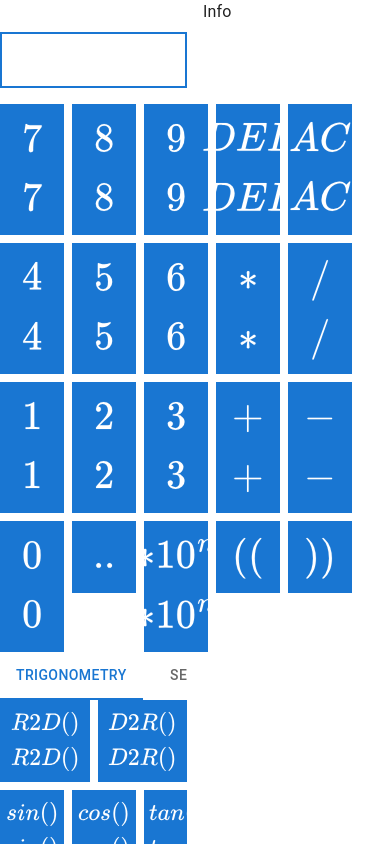
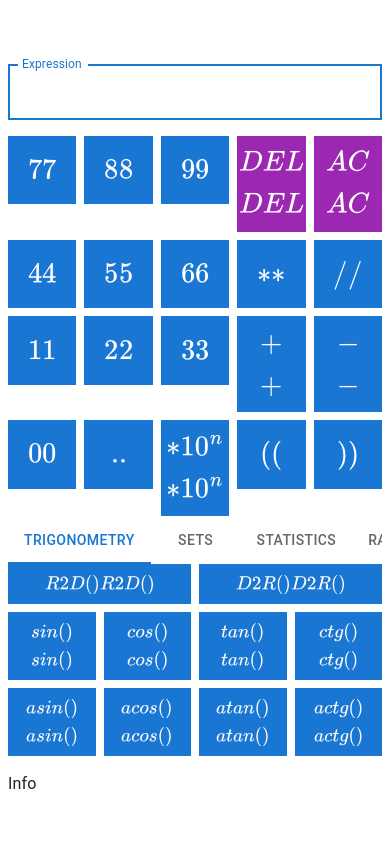
Before and after one commit to NickSettler/IVS-project-2, a React (Vite) app: page / in a window 390 px wide. Built offline with nearby package versions, Linux system fonts and the light colour scheme.

Commit message:
feat(components): add responsiveness to UI

```diff
--- a/src/App.tsx
+++ b/src/App.tsx
@@ -3,6 +3,16 @@ import { Box, CssBaseline, styled } from '@mui/material';
 import { Toaster } from 'react-hot-toast';
 import { Calculator } from './components/calculator/Calculator.tsx';
 import { Info } from './components/info/Info.tsx';
+
+const MainWrapper = styled(Box)(({ theme }) => ({
+  display: 'flex',
+  height: '100%',
+
+  [theme.breakpoints.down('md')]: {
+    height: 'auto',
+    padding: theme.spacing(1),
+  },
+}));
 
 const MainContainer = styled(Box)(({ theme }) => ({
   width: '100%',
@@ -10,22 +20,32 @@ const MainContainer = styled(Box)(({ theme }) => ({
   display: 'flex',
   gap: theme.spacing(2),
 
+  [theme.breakpoints.down('md')]: {
+    flexDirection: 'column',
+  },
+
   '& > *': {
-    flexGrow: 1,
-    width: `calc(50% - ${theme.spacing(2)} * 0.5)`,
+    '&:last-child': {
+      flexGrow: 1,
+    },
+
+    [theme.breakpoints.down('md')]: {
+      flexGrow: 0,
+      width: '100%',
+    },
   },
 }));
 
 const App = (): JSX.Element => {
   return (
-    <Box sx={{ display: 'flex', height: '100%' }}>
+    <MainWrapper>
       <CssBaseline />
       <MainContainer>
         <Calculator />
         <Info />
       </MainContainer>
       <Toaster position='bottom-right' reverseOrder={false} />
-    </Box>
+    </MainWrapper>
   );
 };
 
--- a/src/components/calculator/Calculator.tsx
+++ b/src/components/calculator/Calculator.tsx
@@ -7,7 +7,15 @@ import React, {
   useRef,
   useState,
 } from 'react';
-import { Box, Stack, styled, Tab, Tabs, TextField } from '@mui/material';
+import {
+  Box,
+  ButtonProps,
+  Stack,
+  styled,
+  Tab,
+  Tabs,
+  TextField,
+} from '@mui/material';
 import { Executor, Lexer, Scanner } from '../../lib/calc';
 import { cloneDeep, isEmpty } from 'lodash';
 import { MathSVG } from '../math/Math.tsx';
@@ -21,6 +29,7 @@ import {
   CalculatorTrigonometricButtons,
   E_CALCULATOR_BUTTON_MODE,
   E_CALCULATOR_BUTTONS,
+  TCalculatorButton,
 } from './types.ts';
 
 const LatexExpressionBox = styled(Box)(({ theme }) => ({
@@ -41,11 +50,6 @@ const ButtonsContainer = styled(Box)(({ theme }) => ({
   display: 'grid',
   gap: theme.spacing(1),
   gridTemplateColumns: 'repeat(5, 1fr)',
-
-  '& > button': {
-    width: '100%',
-    aspectRatio: '1/1',
-  },
 }));
 
 const OperationsTabs = styled(Tabs)({
@@ -58,7 +62,7 @@ const OperationsContainer = styled(Box)(({ theme }) => ({
   display: 'flex',
   flexDirection: 'column',
   gap: theme.spacing(1),
-  overflowY: 'auto',
+  overflow: 'hidden',
   flexGrow: 1,
 
   '& > *': {
@@ -89,14 +93,7 @@ const CustomTabPanel = (props: TTabPanelProps) => {
   const { children, value, index, ...other } = props;
 
   return (
-    <div
-      role='tabpanel'
-      hidden={value !== index}
-      id={`simple-tabpanel-${index}`}
-      aria-labelledby={`simple-tab-${index}`}
-      style={{ height: '100%' }}
-      {...other}
-    >
+    <div role='tabpanel' hidden={value !== index} {...other}>
       {value === index && <OperationsContainer>{children}</OperationsContainer>}
     </div>
   );
@@ -212,14 +209,30 @@ export const Calculator = (): JSX.Element => {
     setCurrentOperationsTab(newValue as E_CALCULATOR_OPERATIONS_TABS);
   };
 
+  const BasicCalculatorButton =
+    (size?: Exclude<ButtonProps['size'], 'large'>, isSquare = false) =>
+    // eslint-disable-next-line react/display-name
+    ({ value, mode, color }: TCalculatorButton) => (
+      <CalculatorButton
+        key={value}
+        value={value}
+        isSquare={isSquare}
+        {...(mode && { mode })}
+        {...(color && { color })}
+        {...(size && { size })}
+        onClick={handleCalcButtonClick}
+      />
+    );
+
   return (
-    <Stack style={{ height: '100%' }}>
+    <Stack>
       <LatexExpressionBox>
         <MathSVG tex={latexExpression} />
       </LatexExpressionBox>
       <ExpressionField
         ref={inputRef}
         value={expression}
+        label='Expression'
         onInput={handleExpressionChange}
         onKeyUp={handleExpressionFieldCaretChange}
         onClick={handleExpressionFieldCaretChange}
@@ -228,17 +241,15 @@ export const Calculator = (): JSX.Element => {
         autoFocus
       />
       <ButtonsContainer>
-        {CalculatorBasicButtons.map((button) => (
-          <CalculatorButton
-            key={button.value}
-            value={button.value}
-            {...(button.mode && { mode: button.mode })}
-            onClick={handleCalcButtonClick}
-          />
-        ))}
+        {CalculatorBasicButtons.map(BasicCalculatorButton('medium', true))}
       </ButtonsContainer>
       <Box>
-        <OperationsTabs value={currentOperationsTab} onChange={handleTabChange}>
+        <OperationsTabs
+          value={currentOperationsTab}
+          variant={'scrollable'}
+          scrollButtons={false}
+          onChange={handleTabChange}
+        >
           <Tab
             label='Trigonometry'
             value={E_CALCULATOR_OPERATIONS_TABS.TRIGONOMETRY}
@@ -255,17 +266,7 @@ export const Calculator = (): JSX.Element => {
           index={E_CALCULATOR_OPERATIONS_TABS.TRIGONOMETRY}
         >
           {CalculatorTrigonometricButtons.map((row, index) => (
-            <Box key={index}>
-              {row.map((button) => (
-                <CalculatorButton
-                  key={button.value}
-                  value={button.value}
-                  size={'small'}
-                  {...(button.mode && { mode: button.mode })}
-                  onClick={handleCalcButtonClick}
-                />
-              ))}
-            </Box>
+            <Box key={index}>{row.map(BasicCalculatorButton('small'))}</Box>
           ))}
         </CustomTabPanel>
         <CustomTabPanel
@@ -273,17 +274,7 @@ export const Calculator = (): JSX.Element => {
           index={E_CALCULATOR_OPERATIONS_TABS.SETS}
         >
           {CalculatorSetButtons.map((row, index) => (
-            <Box key={index}>
-              {row.map((button) => (
-                <CalculatorButton
-                  key={button.value}
-                  value={button.value}
-                  size={'small'}
-                  {...(button.mode && { mode: button.mode })}
-                  onClick={handleCalcButtonClick}
-                />
-              ))}
-            </Box>
+            <Box key={index}>{row.map(BasicCalculatorButton('small'))}</Box>
           ))}
         </CustomTabPanel>
         <CustomTabPanel
@@ -291,17 +282,7 @@ export const Calculator = (): JSX.Element => {
           index={E_CALCULATOR_OPERATIONS_TABS.STATISTICS}
         >
           {CalculatorStatisticalButtons.map((row, index) => (
-            <Box key={index}>
-              {row.map((button) => (
-                <CalculatorButton
-                  key={button.value}
-                  value={button.value}
-                  size={'small'}
-                  {...(button.mode && { mode: button.mode })}
-                  onClick={handleCalcButtonClick}
-                />
-              ))}
-            </Box>
+            <Box key={index}>{row.map(BasicCalculatorButton('small'))}</Box>
           ))}
         </CustomTabPanel>
         <CustomTabPanel
@@ -309,17 +290,7 @@ export const Calculator = (): JSX.Element => {
           index={E_CALCULATOR_OPERATIONS_TABS.RANDOM}
         >
           {CalculatorRandomButtons.map((row, index) => (
-            <Box key={index}>
-              {row.map((button) => (
-                <CalculatorButton
-                  key={button.value}
-                  value={button.value}
-                  size={'small'}
-                  {...(button.mode && { mode: button.mode })}
-                  onClick={handleCalcButtonClick}
-                />
-              ))}
-            </Box>
+            <Box key={index}>{row.map(BasicCalculatorButton('small'))}</Box>
           ))}
         </CustomTabPanel>
       </Box>
--- a/src/components/calculator/CalculatorButton.tsx
+++ b/src/components/calculator/CalculatorButton.tsx
@@ -1,5 +1,5 @@
 import React, { JSX, MouseEvent } from 'react';
-import { Button, styled } from '@mui/material';
+import { Button, ButtonProps, styled } from '@mui/material';
 import { MathSVG } from '../math/Math.tsx';
 import { E_CALCULATOR_BUTTON_MODE, E_CALCULATOR_BUTTONS } from './types.ts';
 
@@ -7,26 +7,44 @@ export type TCalculatorButtonProps = {
   value: E_CALCULATOR_BUTTONS;
   mode?: E_CALCULATOR_BUTTON_MODE;
   size?: 'medium' | 'small';
+  color?: ButtonProps['color'];
+  isSquare?: boolean;
   onClick(value: E_CALCULATOR_BUTTONS, mode: E_CALCULATOR_BUTTON_MODE): void;
 };
 
 const CalculatorButtonStyled = styled(Button, {
-  shouldForwardProp: (prop) => prop !== 'size',
+  shouldForwardProp: (prop) => prop !== 'size' && prop !== 'isSquare',
 })<{
+  isSquare?: boolean;
   size?: 'medium' | 'small';
-}>(({ theme, size = 'medium' }) => ({
+}>(({ theme, size = 'medium', isSquare = false }) => ({
   borderRadius: 0,
   fontSize:
     size === 'medium'
       ? theme.typography.h4.fontSize
       : theme.typography.h6.fontSize,
+
+  ...(isSquare && {
+    width: '100%',
+    maxWidth: 164,
+    aspectRatio: '1/1',
+  }),
+
+  [theme.breakpoints.down('md')]: {
+    fontSize:
+      size === 'medium'
+        ? theme.typography.h5.fontSize
+        : theme.typography.body1.fontSize,
+  },
 }));
 
 export const CalculatorButton = ({
   value,
   onClick,
   mode = E_CALCULATOR_BUTTON_MODE.APPEND,
+  color = 'primary',
   size = 'medium',
+  isSquare = false,
 }: TCalculatorButtonProps): JSX.Element => {
   const handleClick = (e: MouseEvent<HTMLButtonElement>) => {
     e.stopPropagation();
@@ -41,6 +59,8 @@ export const CalculatorButton = ({
       disableElevation
       onClick={handleClick}
       size={size}
+      color={color}
+      isSquare={isSquare}
     >
       <MathSVG tex={value} />
       {/* {value}*/}
--- a/src/components/calculator/types.ts
+++ b/src/components/calculator/types.ts
@@ -1,3 +1,5 @@
+import { ButtonProps } from '@mui/material';
+
 export enum E_CALCULATOR_BUTTONS {
   NUMBER_1 = '1',
   NUMBER_2 = '2',
@@ -143,19 +145,26 @@ export const CalculatorButtonActions: Partial<
   ),
 };
 
-console.log(CalculatorButtonActions);
-
 export type TCalculatorButton = {
   value: E_CALCULATOR_BUTTONS;
   mode?: E_CALCULATOR_BUTTON_MODE;
+  color?: ButtonProps['color'];
 };
 
 export const CalculatorBasicButtons: Array<TCalculatorButton> = [
   { value: E_CALCULATOR_BUTTONS.NUMBER_7 },
   { value: E_CALCULATOR_BUTTONS.NUMBER_8 },
   { value: E_CALCULATOR_BUTTONS.NUMBER_9 },
-  { value: E_CALCULATOR_BUTTONS.DELETE, mode: E_CALCULATOR_BUTTON_MODE.ACTION },
-  { value: E_CALCULATOR_BUTTONS.CLEAR, mode: E_CALCULATOR_BUTTON_MODE.ACTION },
+  {
+    value: E_CALCULATOR_BUTTONS.DELETE,
+    mode: E_CALCULATOR_BUTTON_MODE.ACTION,
+    color: 'secondary',
+  },
+  {
+    value: E_CALCULATOR_BUTTONS.CLEAR,
+    mode: E_CALCULATOR_BUTTON_MODE.ACTION,
+    color: 'secondary',
+  },
   { value: E_CALCULATOR_BUTTONS.NUMBER_4 },
   { value: E_CALCULATOR_BUTTONS.NUMBER_5 },
   { value: E_CALCULATOR_BUTTONS.NUMBER_6 },
--- a/src/lib/calc/index.ts
+++ b/src/lib/calc/index.ts
@@ -1,7 +1,9 @@
 export * from './types/ast';
 export * from './types/common';
+export * from './types/errors';
 export * from './types/lexer';
 export * from './types/parser';
+export * from './types/executor';
 export * from './ast';
 export * from './error';
 export * from './executor';
```
